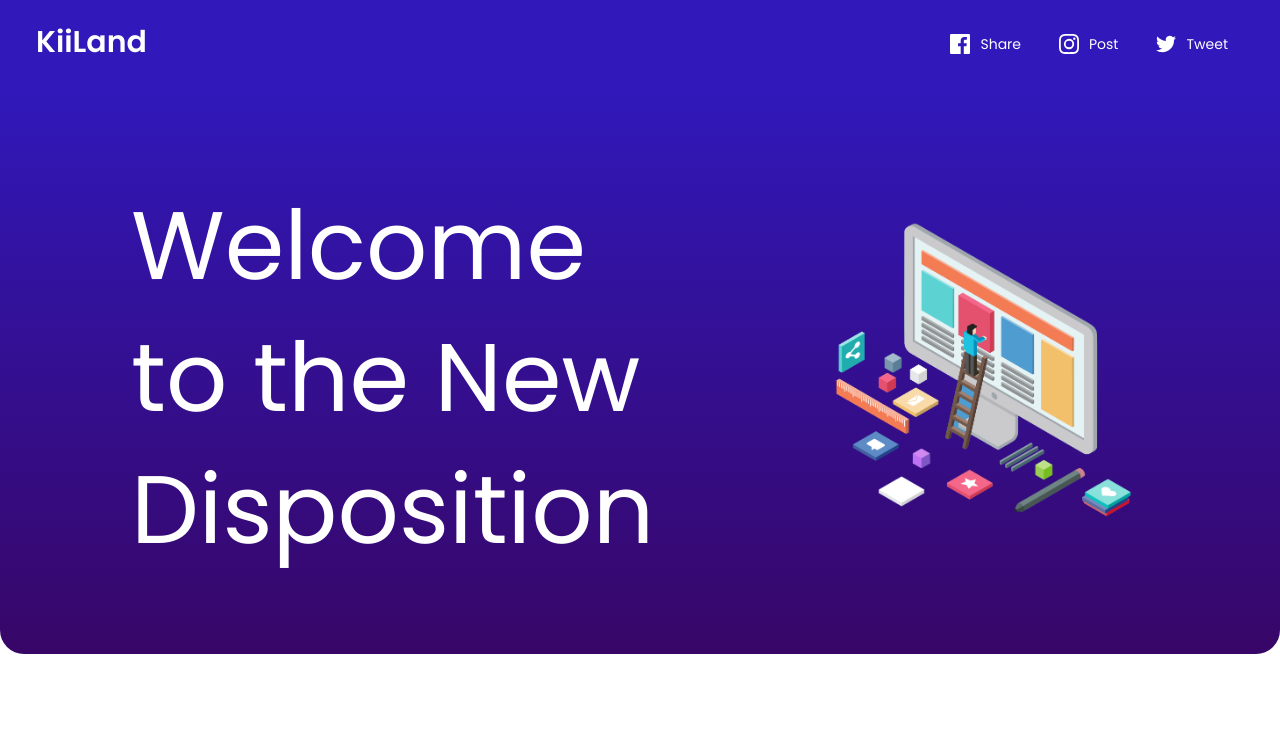
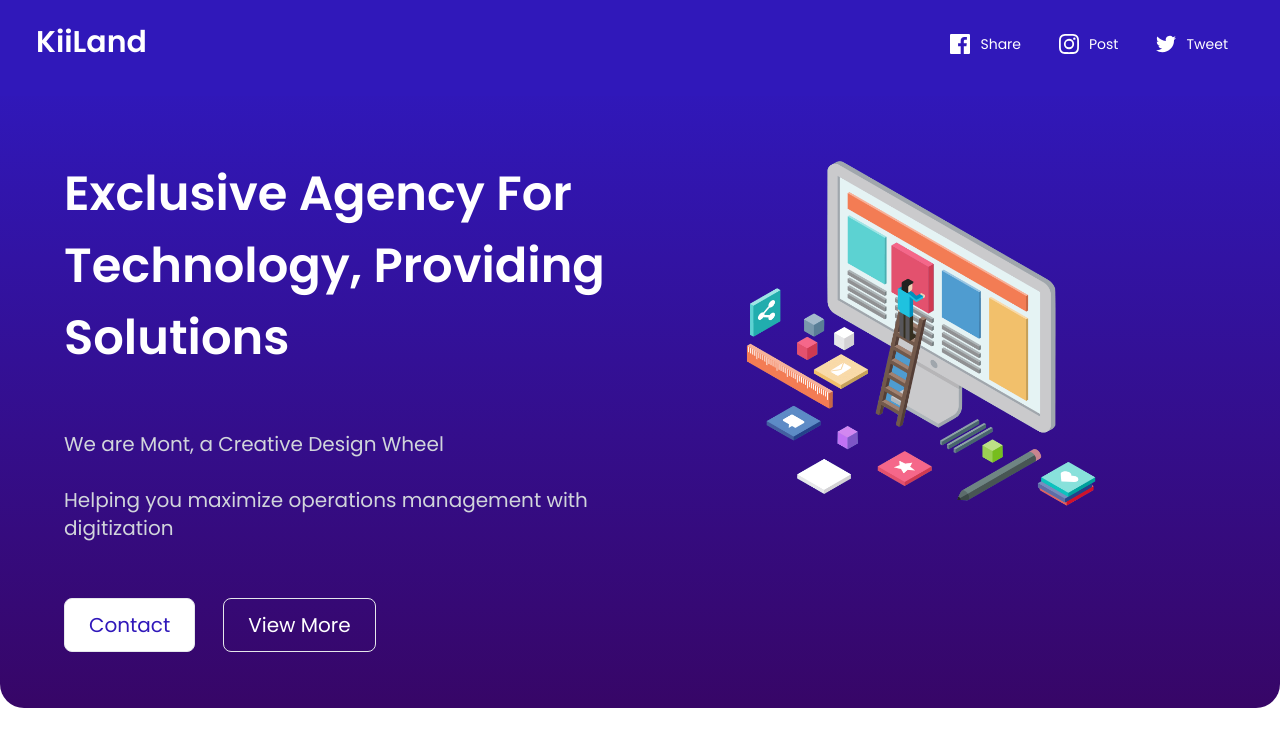
Before and after one commit to bravo-stack/Tailwind-Landing-Page, a React (Create React App) app: page / in a window 1280 px wide. Shown: the top 746 px of the page. Built offline with nearby package versions, Linux system fonts and the light colour scheme.

Commit message:
added the button component and made some fixes

```diff
--- a/src/components/Showcase.js
+++ b/src/components/Showcase.js
@@ -1,6 +1,7 @@
 import React from 'react'
 import classes from "./showcase.module.css"
 import showcaseImg from "./../newproject.png"
+import Button from './Button'
 
 function Showcase() {
   return (
@@ -9,18 +10,47 @@ function Showcase() {
         paddingTop: "2rem",
         paddingBottom: "1rem"
       }}>
-        <div className='p-10 xl:text-8xl lg:text-7xl leading-tight md:leading-snug lg:leading-snug xl:leading-snug md:text-5xl text-4xl lg:text-left md:text-center text-center text-white flex flex-col gap-11 lg:gap-0 xl:gap-0 lg:flex-row xl:flex-row lg:justify-around items-center height-' style={{
-          width: "95vw",
+        <div className='p-10
+        leading-tight
+        md:leading-snug
+        lg:text-left
+        md:text-center
+        text-center
+        text-white
+        flex flex-col
+        gap-11 lg:gap-0 xl:gap-0
+        lg:flex-row xl:flex-row lg:content-between xl:content-between
+        justify-items-start '
+        style={{
+          width: "auto",
           minHeight: "65vh",
         }}>
-        <div className='xl:w-1/2 lg:w-1/2'>
-         Welcome to the New Disposition
+        <div className='flex flex-col gap-5 xl:gap-14 lg:gap-8'>
+          <div className='leading-normal xl:leading-normal lg:leading-normal md:leading-normal text-2xl font-bold xl:text-5xl lg:text-3xl md:text-3xl'>
+            Exclusive Agency For <br className='lg:hidden xl:hidden' />Technology, Providing Solutions
+          </div>
+          <div className='text-sm xl:text-xl text-gray-300 font-light xl:my-0 lg:my-2 md:my-5 my-4'>
+            We are Mont, a Creative Design Wheel
+            <span className='my-4 block xl:my-7'></span>
+            Helping you maximize operations management with digitization
+          </div>
+          <div className=" flex gap-2 content-between m-auto xl:m-0 lg:m-0 gap-4 md:gap-6 lg:gap-7 xl:gap-7">
+            <Button
+            text="Contact"
+            bgColor="white"
+            textColor="rgb(48,24,186)" />
+            <Button
+            text="View More"
+            bgColor="transparent"
+            textColor="white" />
+          </div>
         </div>
         <div style={{
           paddingBottom: "1rem"
         }}>
-          <img src={showcaseImg} alt="" style={{
-            width: "300px"
+          <img className='m-auto' src={showcaseImg} alt="" style={{
+            maxWidth: "60%",
+            height: "auto"
           }} />
         </div>
       </div>
```
